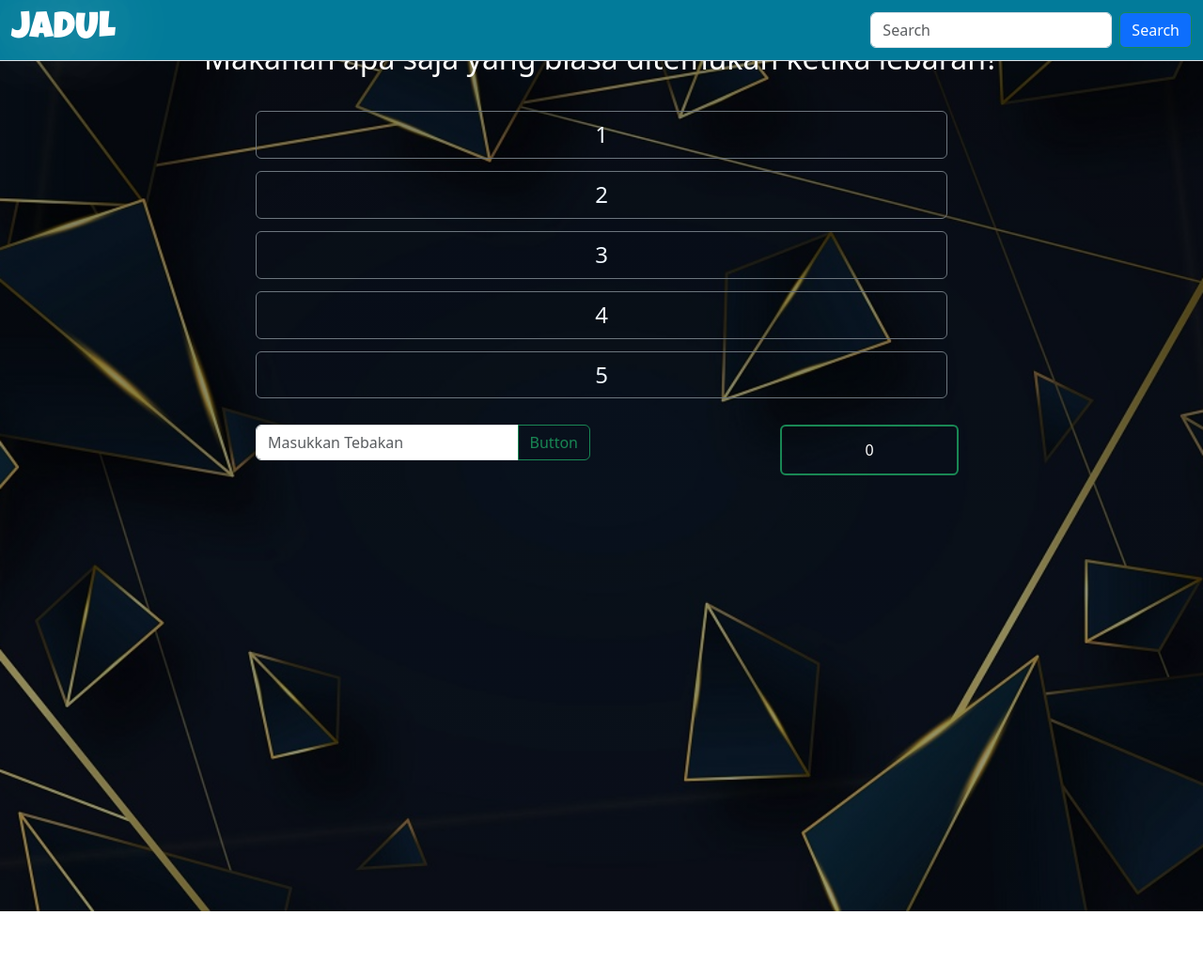
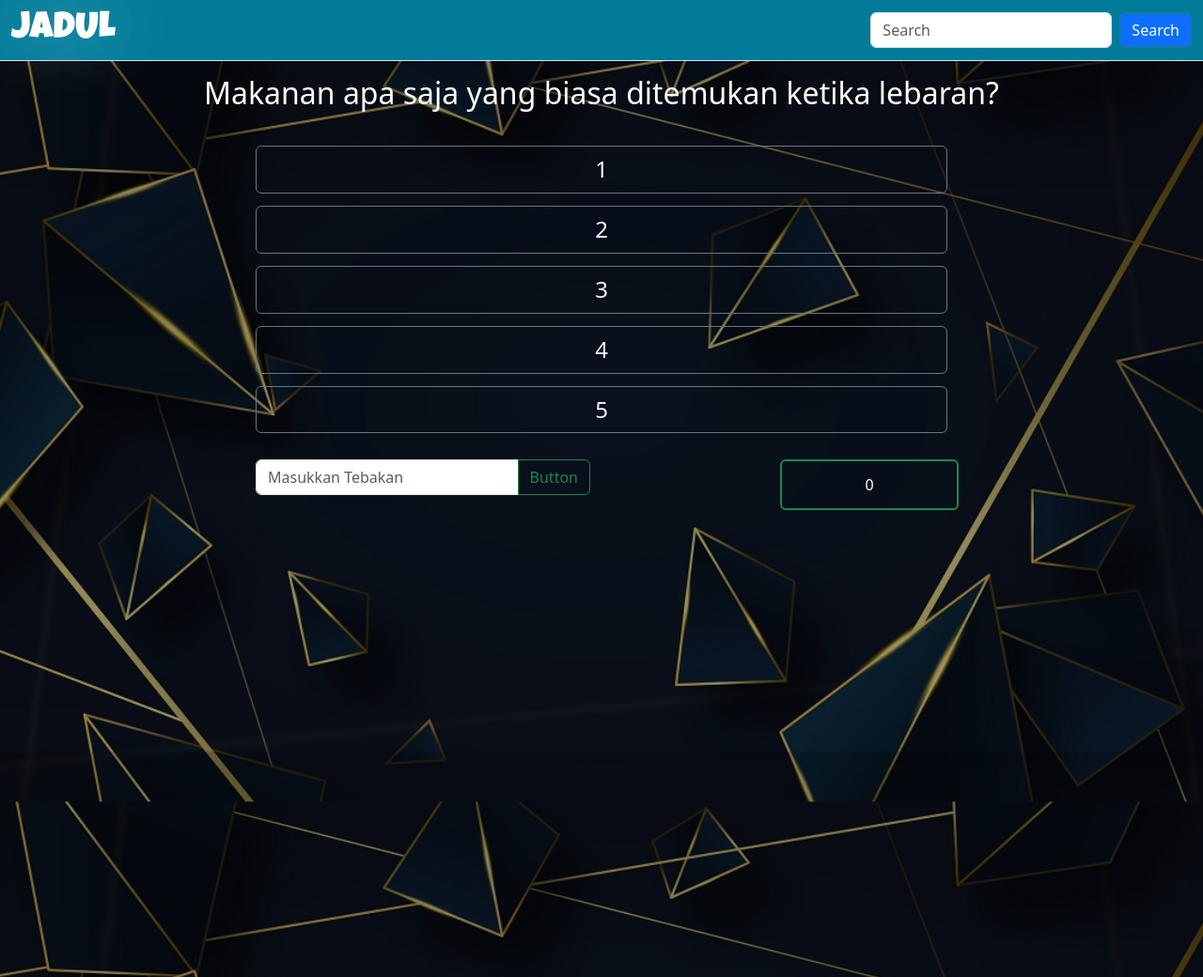
Before and after one commit to Nafis-Hariri/Familly-100, a plain HTML site: page soal 1.html in a window 1280 px wide. Shown: the whole page at 94% size. Before the commit the page ends 970 px from the top, so only its background shows below. Drawn offline with nearby package versions, Linux system fonts and the light colour scheme.

Commit message:
last day

```diff
--- a/Style2.css
+++ b/Style2.css
@@ -22,8 +22,7 @@
         color: white;
     }
     #containersoal {
-       margin-top: 10px;
-       padding-top: 33px;
+       margin-top: 80px;
     }
     .list-group {
         margin-top: 20px;
--- a/soal 1.html
+++ b/soal 1.html
@@ -8,8 +8,8 @@
     <link rel="stylesheet" href="Style2.css">
 
 </head>
-<body>
-  <div class="bgimage">
+<body class="bgimage">
+  <div>
     <nav class="navbar fixed-top border-bottom">
       <div class="container-fluid">
         <div class="d-flex justify-content-between">
```
Also changed, not shown: soal 2.html (+2 -2 lines), soal 3.html (+2 -2 lines), soal 4.html (+2 -2 lines), soal 5.html (+2 -2 lines), soal 6.html (+2 -2 lines).
